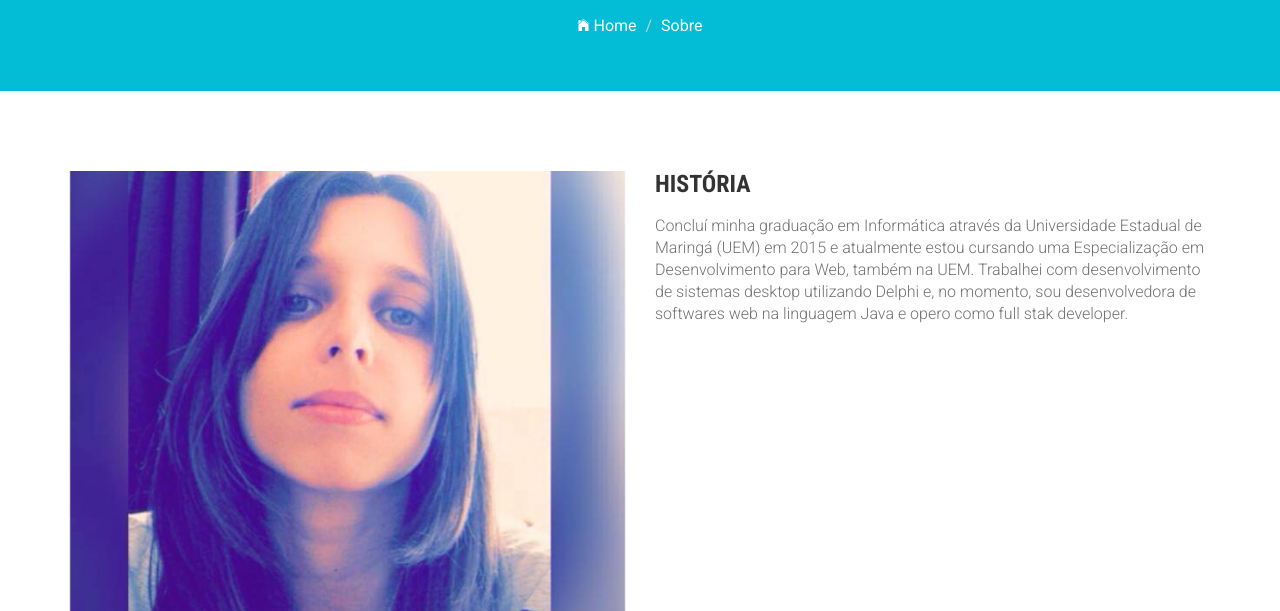
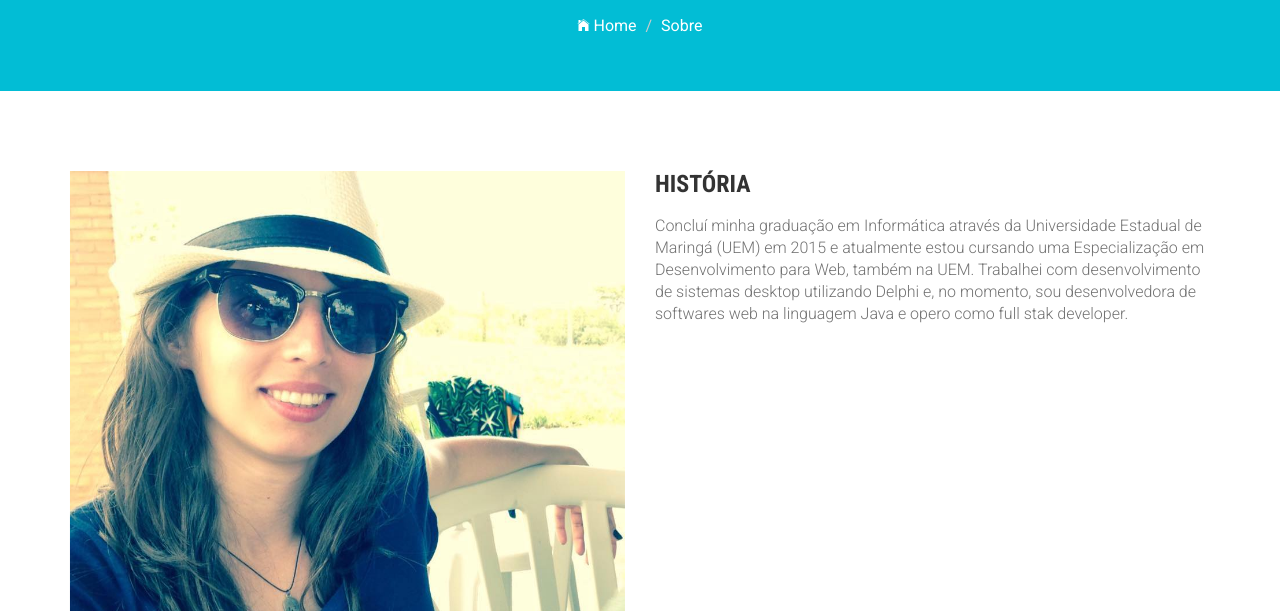
Before and after one commit to EdlaineZamora/edlainezamora.github.io, a website: page about.html in a window 1280 px wide. Shown: the part 189-800 px from the top of the page. Drawn offline with nearby package versions, Linux system fonts and the light colour scheme; files whose address does not match are found by name; a web font is replaced by a local one.

Commit message:
Correções e melhorias

```diff
--- a/about.html
+++ b/about.html
@@ -139,7 +139,7 @@
             <div class="container">
                 <div class="row">
                     <div class="col-md-6 wow fadeInLeft" data-wow-delay=".3s" >
-                        <img src="images/about/eu.jpg" alt="" class="img-responsive">
+                        <img src="images/about/me.jpg" alt="" class="img-responsive">
                     </div>
                     <div class="col-md-6">
                         <div class="block">
```
Also changed, not shown: images/about/eu.jpg (deleted), images/about/me.jpg (added).
